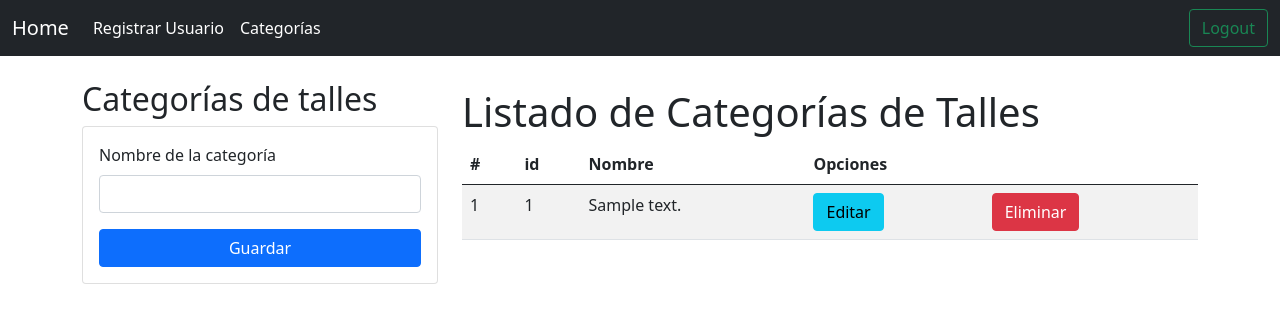
After one commit to chuelmo/ProyectoTaho, a Django app: page /files/categories/ in a window 1280 px wide. The commit adds this page. Shown: the top 323 px of the page. Run offline with Django 3.2, Linux system fonts and the light colour scheme; a user stored in the database is signed in; tables that the repository leaves empty hold one stand-in row (values such as "Sample post").

Commit message:
CRUD Categories done

```diff
--- a/CategoriesAndSizes/templates/base.html
+++ b/CategoriesAndSizes/templates/base.html
@@ -2,7 +2,7 @@
 <html>
 <head>
   {% load static %}
-<title></title>
+<title>{% block title %} {% endblock %}</title>
 <link href="https://cdn.jsdelivr.net/npm/bootstrap@5.0.2/dist/css/bootstrap.min.css"
   rel="stylesheet" integrity="sha384-EVSTQN3/azprG1Anm3QDgpJLIm9Nao0Yz1ztcQTwFspd3yD65VohhpuuCOmLASjC"
   crossorigin="anonymous">
@@ -17,17 +17,23 @@
     </button>
     <div class="collapse navbar-collapse" id="navbarSupportedContent">
       <ul class="navbar-nav me-auto mb-2 mb-md-0">
-        <li class="nav-item">
-          <a class="nav-link active" aria-current="page" href="/accounts/login/">Login</a>
-        </li>
+        {% if user.is_authenticated %}
         <li class="nav-item">
           <a class="nav-link active" aria-current="page" href="/accounts/signup/">Registrar Usuario</a>
         </li>
+        <li class="nav-item">
+          <a class="nav-link active" aria-current="page" href="/files/categories/">Categorías</a>
+        </li>
+        {% endif %}
       </ul>
+      {% if user.is_authenticated %}
       <form class="d-flex" action="{% url 'accounts:logout'%}" method="post">
          {% csrf_token %}
         <button class="btn btn-outline-success" type="submit">Logout</button>
       </form>
+      {% else %}
+        <a class="nav-link active btn btn-outline-success" aria-current="page" href="/accounts/login/">Login</a>
+      {% endif %}
     </div>
   </div>
 </nav>
--- /dev/null
+++ b/CategoriesAndSizes/templates/crudCategories.html
@@ -0,0 +1,51 @@
+{% extends "base.html" %}
+{% block title %}Categorías{% endblock %}
+{% block content %}
+<div class="container py-4">
+    <div class="row">
+        <div class="col-sm-12 col-md-6 col-lg-4 col-xl-4">
+            <h2>Categorías de talles</h2>
+            <div class="card">
+                <div class="card-body">
+                    <form action="add/" method="POST">{% csrf_token %}
+                        <div class="mb-3">
+                            <label for="txtDescription" class="form-label">Nombre de la categoría</label>
+                            <input type="text" id="txtDescription" name="txtDescription" class="form-control"
+                                maxlength="50" required>
+                        </div>
+                        <div class="d-grid">
+                            <button type="submit" class="btn btn-primary">Guardar</button>
+                        </div>
+                    </form>
+                </div>
+            </div>
+        </div>
+        <div class="col-sm-12 col-md-6 col-lg-8 col-xl-8">
+            <div class="table-responsive py-2">
+                <h1>Listado de Categorías de Talles</h1>
+                <table class="table table-striped">
+                    <thead>
+                        <tr>
+                            <th>#</th>
+                            <th>id</th>
+                            <th>Nombre</th>
+                            <th colspan="2">Opciones</th>
+                        </tr>
+                    </thead>
+                    <tbody>
+                        {% for c in categories %}
+                        <tr>
+                            <td>{{forloop.counter}}</td>
+                            <td>{{c.id}}</td>
+                            <td>{{c.description}}</td>
+                            <td><a href="edit/{{c.id}}" class="btn btn-info">Editar</a></td>
+                            <td><a href="del/{{c.id}}" class="btn btn-danger btnEliminar">Eliminar</a></td>
+                        </tr>
+                        {% endfor %}
+                    </tbody>
+                </table>
+            </div>
+        </div>
+    </div>
+</div>
+{% endblock %}
--- a/CategoriesAndSizes/templates/file_list.html
+++ b/CategoriesAndSizes/templates/file_list.html
@@ -1,4 +1,5 @@
 {% extends "base.html" %}
+{% block title %}Lista de archivos{% endblock %}
 {% block content %}
 
 <h2>Lista de archivos</h2>
--- a/CategoriesAndSizes/templates/home.html
+++ b/CategoriesAndSizes/templates/home.html
@@ -1,4 +1,5 @@
 {% extends "base.html" %}
+{% block title %}Convertir csv{% endblock %}
 {% block content %}
 
 <div class="container-fluid text-center home mb-5">
--- a/CategoriesAndSizes/urls.py
+++ b/CategoriesAndSizes/urls.py
@@ -6,4 +6,9 @@ app_name = "CategoriesAndSizes"
 
 urlpatterns = [
     path('', views.file_list, name='file_list'),
+    path('categories/', views.listCategories),
+    path('categories/add/', views.createCategory),
+    path('categories/del/<id>', views.deleteCategory),
+    path('categories/edit/<id>', views.editCategory),
+    path('categories/update/', views.updateCategory)
 ]
--- a/CategoriesAndSizes/views.py
+++ b/CategoriesAndSizes/views.py
@@ -1,6 +1,7 @@
-from django.shortcuts import render
+from django.shortcuts import render, redirect
 from django.conf import settings
 from django.contrib.auth.decorators import login_required
+from .models import SizeCategory, Size
 
 def home(request):
     return render(request, "home.html")
@@ -8,3 +9,34 @@ def home(request):
 @login_required(login_url="/accounts/login/")
 def file_list(request):
     return render(request, 'file_list.html')
+
+@login_required(login_url="/accounts/login/")
+def listCategories(request):
+    allCategories = SizeCategory.objects.all()
+    return render(request, 'crudCategories.html', {'categories': allCategories})
+
+@login_required(login_url="/accounts/login/")
+def createCategory(request):
+    nombre = request.POST['txtDescription']
+    categoria = SizeCategory.objects.create(description=nombre)
+    return redirect('/files/categories/')
+
+@login_required(login_url="/accounts/login/")
+def editCategory(request, id):
+    categoria = SizeCategory.objects.get(id=id)
+    return render(request, "editCategory.html", {"category": categoria})
+
+@login_required(login_url="/accounts/login/")
+def deleteCategory(request, id):
+    categoria = SizeCategory.objects.get(id=id)
+    categoria.delete()
+    return redirect('/files/categories/')
+
+@login_required(login_url="/accounts/login/")
+def updateCategory(request):
+    id = request.POST['txtId']
+    nombre = request.POST['txtDescription']
+    categoria = SizeCategory.objects.get(id=id)
+    categoria.description = nombre
+    categoria.save()
+    return redirect('/files/categories/')
--- a/accounts/templates/login.html
+++ b/accounts/templates/login.html
@@ -1,5 +1,6 @@
 {% extends "base.html" %}
 {% load static %}
+{% block title %}Login{% endblock %}
 {% block content %}
 <div class="container">
     <div class="w-75 mx-auto">
--- a/accounts/templates/signup.html
+++ b/accounts/templates/signup.html
@@ -1,5 +1,6 @@
 {% extends "base.html" %}
 {% load static %}
+{% block title %}Registrar Usuario{% endblock %}
 {% block content %}
 <div class="container">
     <div class="w-75 mx-auto">
```
Also changed, not shown: CategoriesAndSizes/templates/editCategory.html (added, +27 -0 lines).
